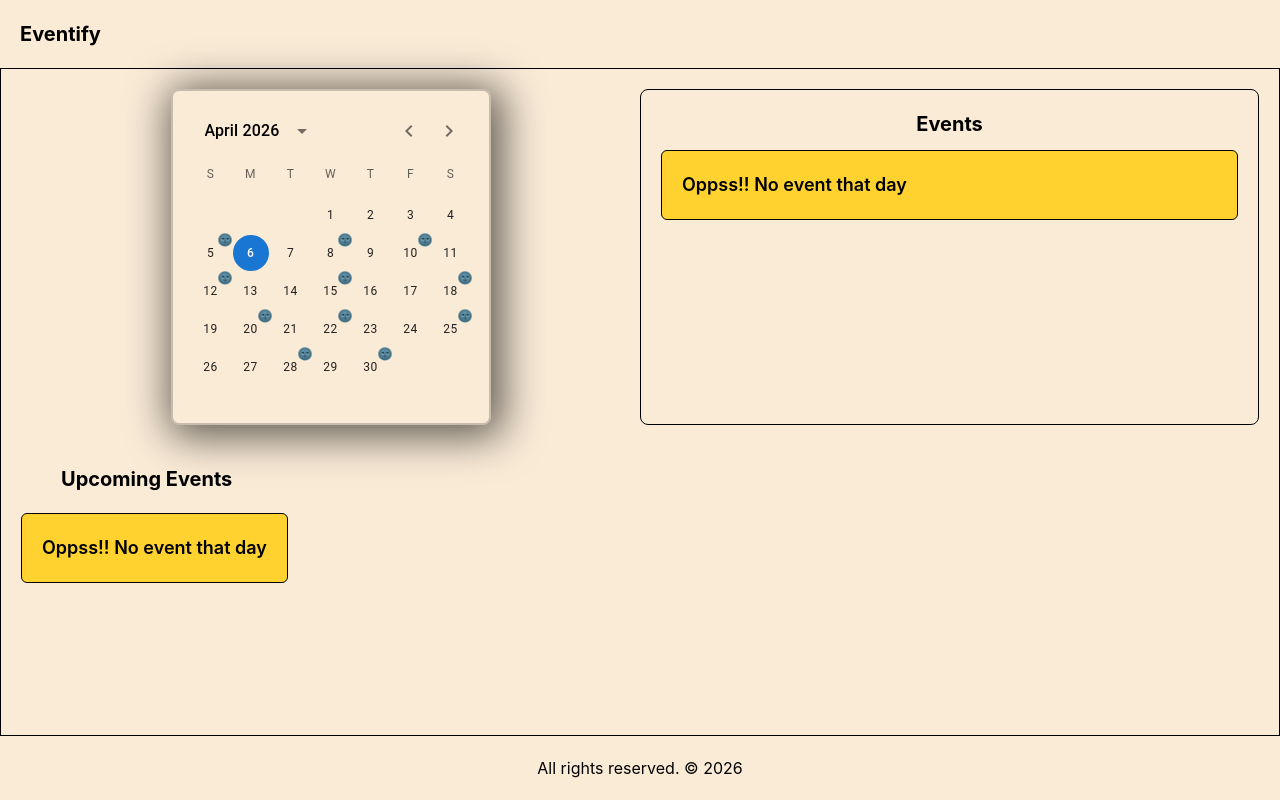
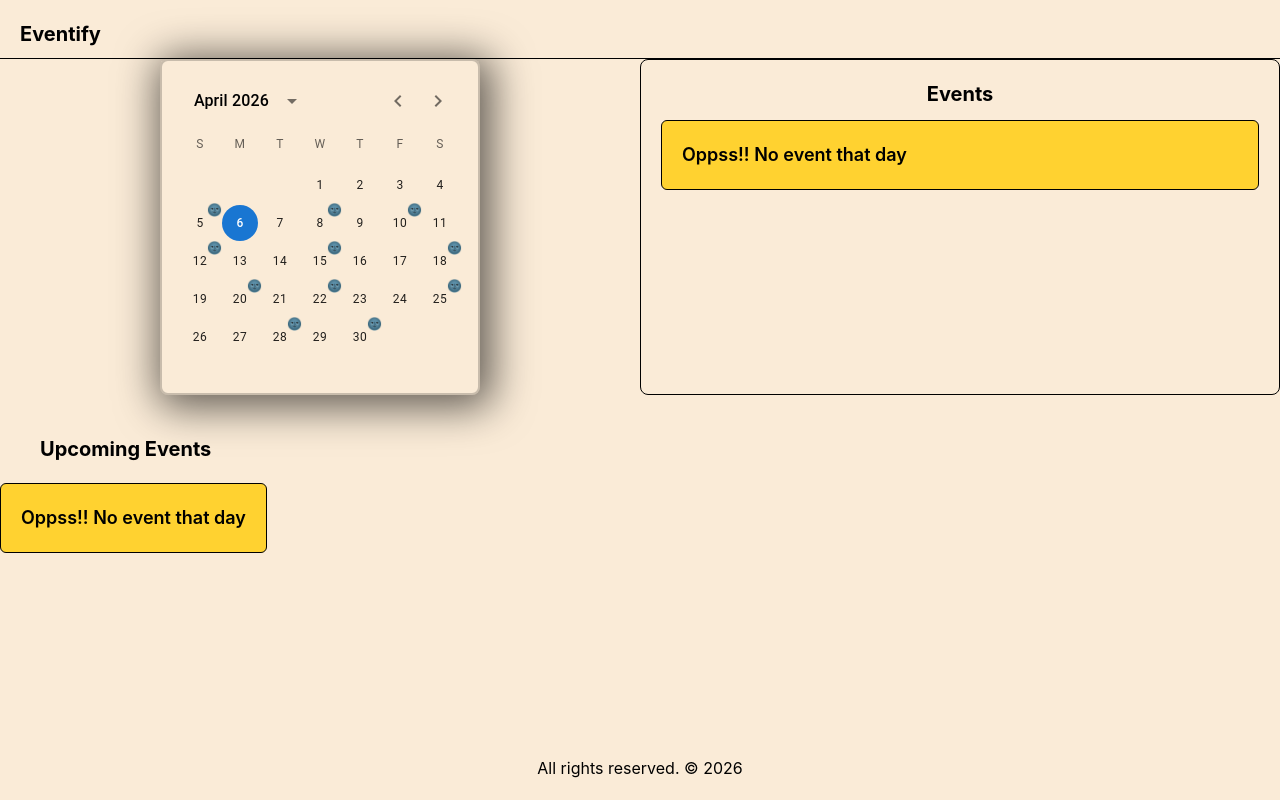
Before and after one commit to aashishChakradhar/codavatarFrontendInternship, a React (Vite) app in the folder learning/: page /event-finder in a window 1280 px wide. Built offline with nearby package versions, Linux system fonts and the light colour scheme.

Commit message:
blend scrollbar

```diff
--- a/learning/src/styles/evenFinder/layout.css
+++ b/learning/src/styles/evenFinder/layout.css
@@ -31,15 +31,16 @@ header {
   display: flex;
   flex-flow: column wrap;
   padding: 20px;
+  padding-bottom: 10px;
+  border-bottom: 1px solid black;
   box-sizing: border-box;
 }
 main {
   flex: 1;
   display: flex;
   flex-flow: column wrap;
-  padding: 20px;
   box-sizing: border-box;
-  border: 1px solid black;
+  /* border: 1px solid black; */
 }
 footer {
   display: flex;
@@ -49,3 +50,21 @@ footer {
   padding: 20px;
   box-sizing: border-box;
 }
+
+.eventListScroll {
+  scrollbar-width: thin;
+  scrollbar-color: rgba(0, 0, 0, 0.35) transparent;
+}
+
+.eventListScroll::-webkit-scrollbar {
+  width: 8px;
+}
+
+.eventListScroll::-webkit-scrollbar-track {
+  background: transparent;
+}
+
+.eventListScroll::-webkit-scrollbar-thumb {
+  background-color: rgba(0, 0, 0, 0.35);
+  border-radius: 999px;
+}
```
